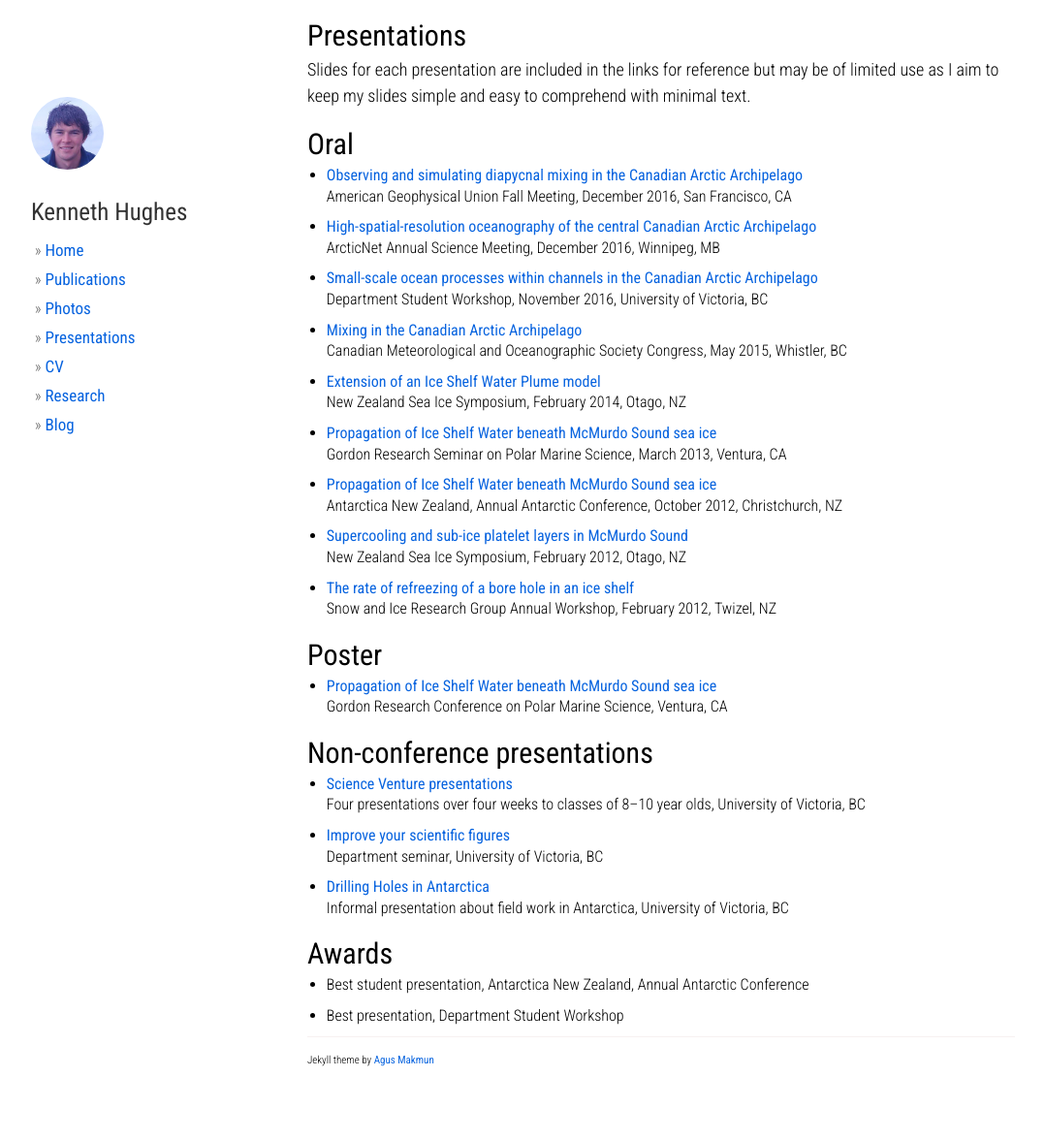
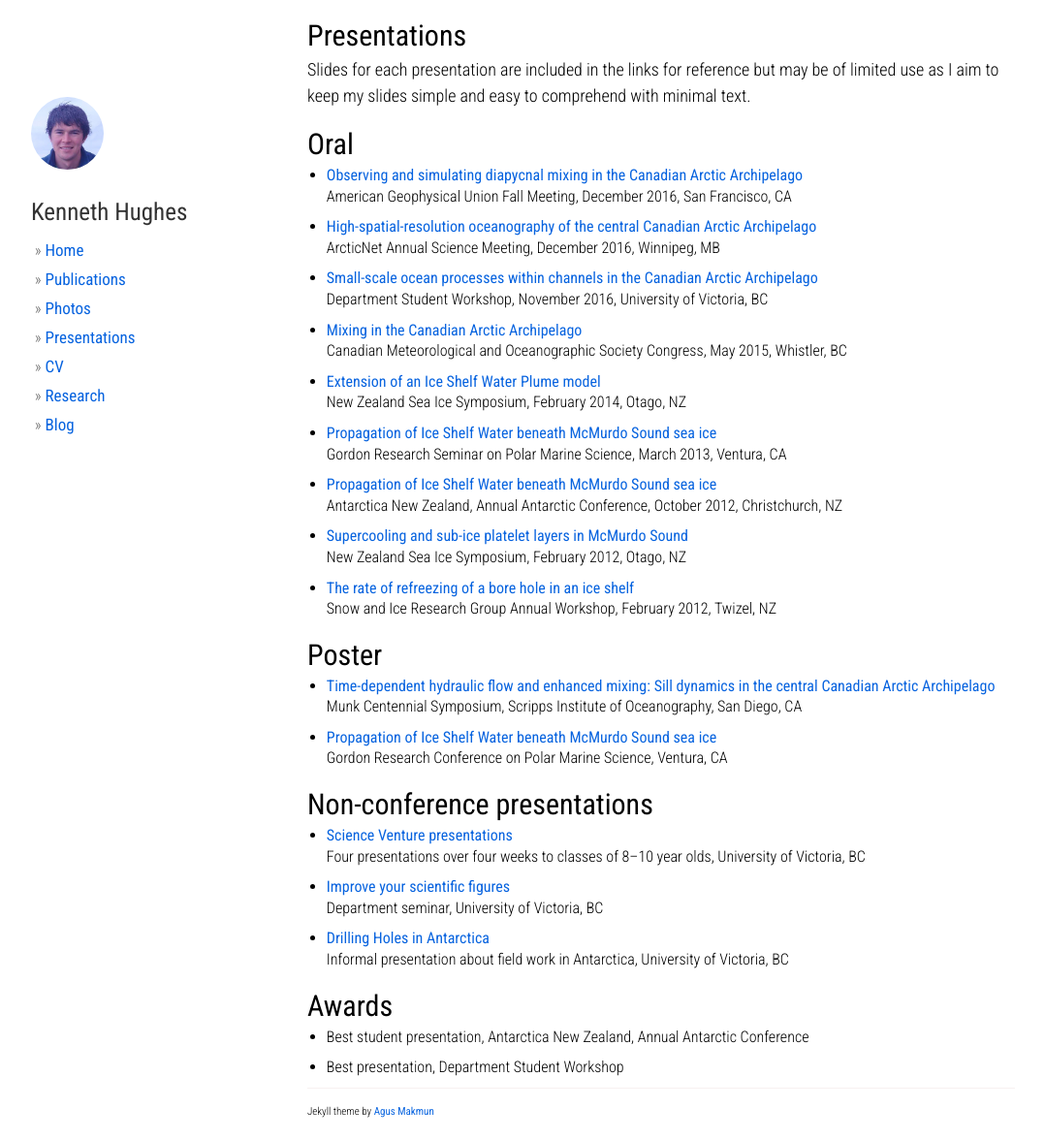
Before and after one commit to hugke729/hugke729.github.io, a Jekyll site: the page built from presentations/index.md, in a window 1280 px wide and 1176 px high. Shown: the whole window at 97% size, without its empty margins (53-1131 px from the left). Built offline with Jekyll 4.4.1, drawn with Linux system fonts in a browser that asks for light colours; nearby versions of some CDN libraries.

Commit message:
Add Munk poster

```diff
--- a/presentations/index.md
+++ b/presentations/index.md
@@ -41,6 +41,9 @@ Snow and Ice Research Group Annual Workshop, February 2012, Twizel, NZ
 
 ## Poster
 
+* [Time-dependent hydraulic flow and enhanced mixing: Sill dynamics in the central Canadian Arctic Archipelago](/presentations/Munk-Centennial-Symposium.pdf)
+Munk Centennial Symposium, Scripps Institute of Oceanography, San Diego, CA
+
 * [Propagation of Ice Shelf Water beneath McMurdo Sound sea ice](https://www.researchgate.net/publication/281465763_Propagation_of_Ice_Shelf_Water_beneath_McMurdo_Sound_Sea_Ice)
 Gordon Research Conference on Polar Marine Science, Ventura, CA
 
```
Also changed, not shown: 1 other file.
